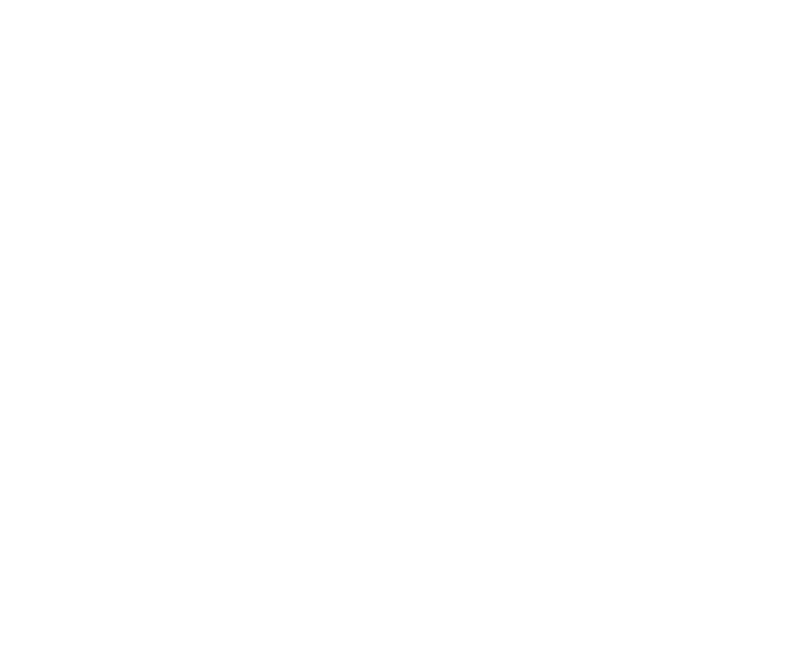
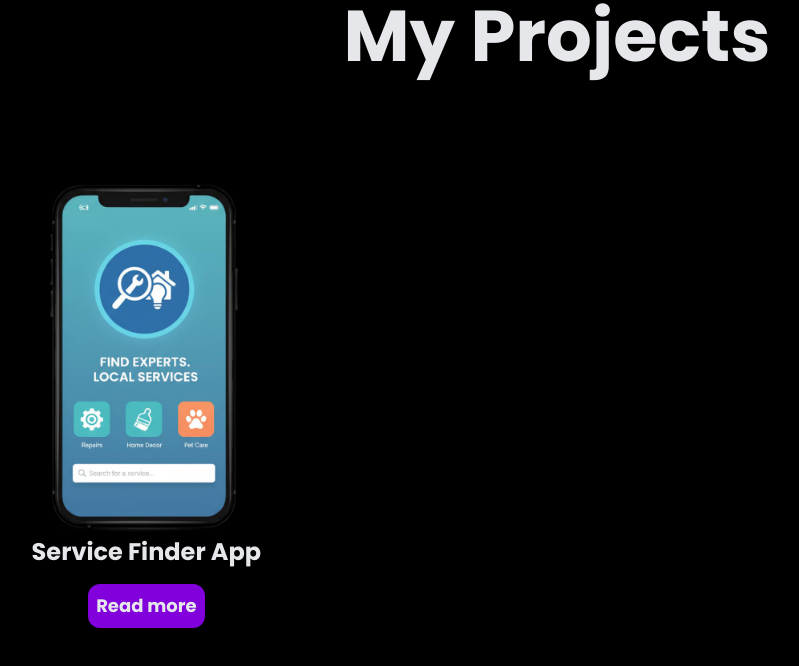
Before and after one commit to Tanko99/Tanko-Portfolio, a React (Vite) app in the folder tanko-ngala/: page /projects in a window 1280 px wide. Before the commit this address had no page. Shown: the top 666 px of the page, without its empty margins (83-882 px from the left). Built offline with nearby package versions, Linux system fonts and the light colour scheme.

Commit message:
project card and project page added

```diff
--- a/tanko-ngala/src/App.jsx
+++ b/tanko-ngala/src/App.jsx
@@ -1,6 +1,7 @@
 import { BrowserRouter as Router, Routes, Route  } from "react-router-dom";
 import Home from "./pages/HomePage";
 import AboutMe from "./pages/AboutPage";
+import ProjectsPage from "./pages/ProjectsPage";
 import Skills from "./pages/SkillsPage";
 import ContactMe from "./pages/ContactPage";
 
@@ -10,6 +11,7 @@
       <Routes>
         <Route path="/" element={<Home />} />
         <Route path="/about" element={<AboutMe />} />
+        <Route path="/projects" element={<ProjectsPage />} />
         <Route path="/skills"  element={<Skills />} />
         <Route path="/contact" element={<ContactMe />} />
       </Routes>
--- /dev/null
+++ b/tanko-ngala/src/components/ProjectCard.jsx
@@ -0,0 +1,48 @@
+import { useState } from "react";
+
+const ProjectCard = ({ thumbnail, title, description,
+    techStack, demoLink, repoLink }) => {
+        const [isExpanded, setIsExpanded] =useState(false);
+        const toggleExpand = () => setIsExpanded(!isExpanded);
+
+        return (
+            <div className="mt-6 overflow-hidden flex flex-col font-poppins items-center justify-center
+            transition-transform hover:scale-105 duration-300">
+                <img src={thumbnail} alt={title} className="w-full h-90 object-cover" />
+                <div>
+                    <h3 className="md:text-2xl
+                    text-center text-xl font-bold">{title}</h3>
+                    {isExpanded && (
+                        <>
+                           <p className="
+                           md:text-xl text-lg font-medium text-center mb-2" >{description}</p>
+                           <div className="flex flex-wrap gap-2 mt-4">
+                            {techStack?.map((tech, index) =>(
+                                <span key={index} className="">
+                                    {tech}
+                                </span>
+                           ))}
+                        </div>
+
+                           <div className="flex flex-col p-4">
+                            <a href={demoLink} target="_blank" className="
+                            text-lg md:text-xl text-purple-600 text-center hover:underline">
+                                Visit site
+                            </a>
+                            <a href={repoLink} target="_blank" className="
+                            text-lg md:text-xl text-purple-600 hover:underline text-center">
+                                View repository
+                            </a>
+                           </div>
+                        </>
+                    )}
+                </div>
+                <button onClick={toggleExpand} className="
+                px-2 py-2 bg-purple-700 hover:bg-blue-700 rounded-xl cursor-pointer text-lg font-bold mt-4">
+                    {isExpanded ? "Show less" : 'Read more'}
+                </button>
+            </div>
+        );
+    };
+
+    export default ProjectCard;
--- /dev/null
+++ b/tanko-ngala/src/pages/ProjectsPage.jsx
@@ -0,0 +1,26 @@
+import { useState, useEffect } from "react";
+import data from '../data/projects.json';
+import ProjectCard from "../components/ProjectCard";
+
+function ProjectsPage(){
+    const [projects, setProjects] = useState([]);
+    useEffect(() => {
+        setProjects(data);
+    }, []);
+
+    return (
+        <div className="flex flex-col bg-black font-poppins min-h-screen text-gray-200">
+           <h1 className="lg:text-7xl md:text-5xl sm:text-5xl text-xl mb-8
+            font-bold text-center">My Projects</h1>
+           <div className="
+            grid grid-col md:grid-cols-3 sm:grid-cols-2 px-6 py-12">
+
+            {projects.map((project) => (
+                <ProjectCard key={project.id} {...project} />
+            ))}
+        </div>
+    </div>
+    );
+}
+
+export default ProjectsPage;
```
Also changed, not shown: tanko-ngala/public/assets/ServiceFinder.png (renamed from tanko-ngala/src/assets/ServiceFinder.png), tanko-ngala/public/assets/weather.png (renamed from tanko-ngala/src/assets/weather.png), tanko-ngala/src/components/ProlectCard.jsx (deleted).
